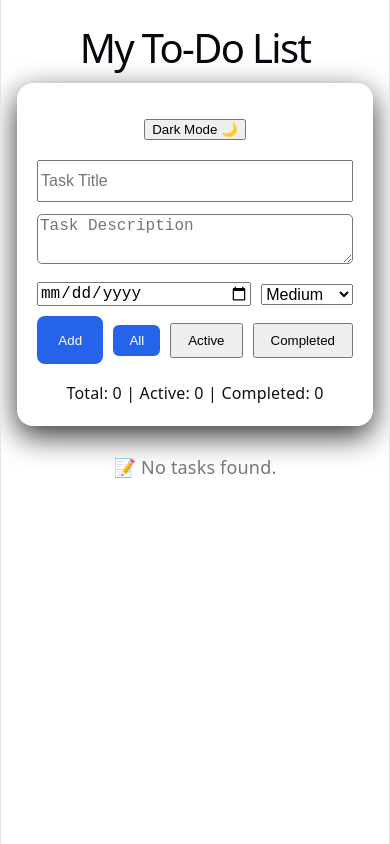
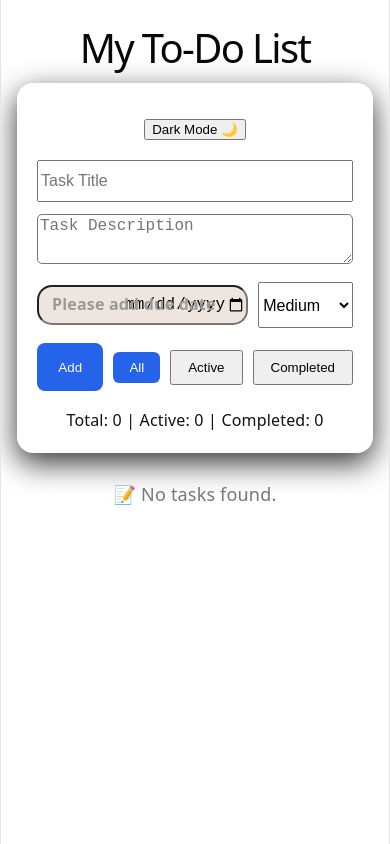
Before and after one commit to Tui-Satit/react-to-do-list, a React (Vite) app: page / in a window 390 px wide. Built offline with nearby package versions, Linux system fonts and the light colour scheme.

Commit message:
Improve for Mobile phone

```diff
--- a/src/App.css
+++ b/src/App.css
@@ -144,7 +144,23 @@ input {
   .bottom-row .add-btn {
     width: 100%;
   }
+
+  .date-priority-row {
+    display: flex;
+    flex-direction: row;
+    gap: 10px;
+  }
+
+  .date-wrapper {
+    flex: 1;
+  }
+
+  .date-priority-row select {
+    width: 120px;
+    flex-shrink: 0;
+  }
 }
+
 .light {
   min-height: 100vh;
   background: white;
@@ -469,30 +485,50 @@ ul {
   font-size: 14px;
 }
 
-.date-wrapper {
-  flex: 1;
+.date-priority-row {
+  display: flex;
+  align-items: center;
+  gap: 10px;
+  width: 100%;
+  margin-bottom: 15px;
 }
 
-.date-input {
-  width: 100%;
-  height: 50px;
-  border-radius: 12px;
-  background: #f2f2f2;
-  color: #111;
+.date-wrapper {
   position: relative;
-  padding-left: 24px;
+  flex: 1;
+
 }
 
+.date-wrapper input {
+  background-color: #eee6de;
+  border-radius: 15px;
+  width: 100%;
+  height: 40px;
+  text-align: right;
+
+}
+
+
 .date-placeholder {
+
   position: absolute;
-  left: 14px;
+  left: 15px;
   top: 50%;
   transform: translateY(-50%);
   color: #999;
   pointer-events: none;
-  font-size: 14px;
+  font-size: 16px;
+  font-weight: bold;
+  border-radius: 15px;
+
+
 }
 
+.date-priority-row select {
+  width: 30%;
+  height: 46px;
+  font-size: 16px;
+}
 
 
 
--- a/src/App.jsx
+++ b/src/App.jsx
@@ -207,15 +207,20 @@ function App() {
      </div>
 
      <div className="date-priority-row">
+        <div className="date-wrapper">
+          {!dueDate && <span className="date-placeholder">Please add due date</span>}
+
+
         <input
           type="date"
           value={dueDate}
           onChange={(e) => setDueDate(e.target.value)}
 
           />
+        </div>
 
 
-      <select
+       <select
         value={priority}
         onChange={(e) => setPriority(e.target.value)}
         >
@@ -223,6 +228,7 @@ function App() {
          <option>Medium</option>
          <option>Low</option>
       </select>
+
 </div>
 
 
```
